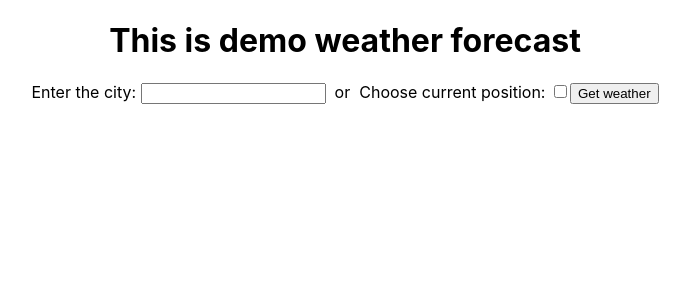
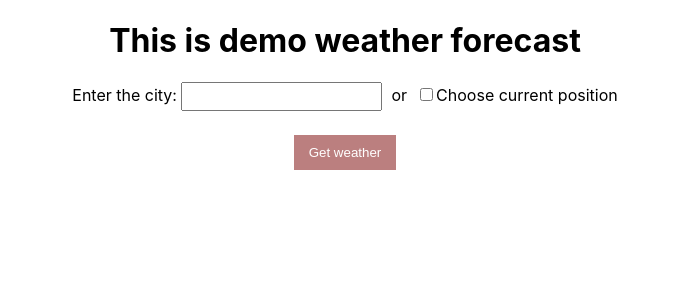
Before and after one commit to viet34tqc/weather-forecast, a React (Create React App) app: page / in a window 1280 px wide. Shown: the top 300 px of the page, without its empty margins (295-985 px from the left). Built offline with nearby package versions, Linux system fonts and the light colour scheme.

Commit message:
add style

```diff
--- a/src/components/ForecastResult.js
+++ b/src/components/ForecastResult.js
@@ -25,10 +25,8 @@ class ForecastResult extends Component {
             <option value="4">Next 4 day</option>
           </select>
           <div>
-            <label htmlFor="farenheit">F</label>
-            <input type="radio" name="temperature_type" id="farenheit" />
-            <label htmlFor="celcius">C</label>
-            <input type="radio" name="temperature_type" id="celcius" />
+            <span className="scale">°F</span>
+            <span className="scale active">°C</span>
           </div>
         </form>
         <div className="info__content">
--- a/src/components/Location.js
+++ b/src/components/Location.js
@@ -5,10 +5,10 @@ export class Location extends Component {
     return (
       <form onSubmit={this.props.getWeather}>
         <label htmlFor="city">Enter the city: </label>
-        <input type="text" name="city" id="city"  />
+        <input type="text" name="city" id="city" />
         &nbsp; or &nbsp;
-        <label htmlFor="current-postition">Choose current position: </label>
         <input type="checkbox" name="currentPosition" id="current-position" />
+        <label htmlFor="current-position">Choose current position</label>
         <button type="submit">Get weather</button>
       </form>
     );
--- a/src/components/WeatherForecast.js
+++ b/src/components/WeatherForecast.js
@@ -2,6 +2,7 @@ import React, { Component } from "react";
 import ReactDOM from "react-dom";
 import Location from "./Location.js";
 import ForecastResult from "./ForecastResult.js";
+import "./style.css";
 
 const appid = "8a548118fb12d8549d52d4d6887f9937";
 
@@ -46,7 +47,7 @@ export class WeatherForecast extends Component {
     const response = await api_call.json();
     if (response) {
       this.todayData = {
-        temperature: Math.round( response.main.temp ),
+        temperature: Math.round(response.main.temp),
         city: response.name,
         humidity: response.main.humidity,
         description: response.weather[0].description,
@@ -62,7 +63,7 @@ export class WeatherForecast extends Component {
     if (response) {
       const wantedDay = response.list.slice(-1)[0];
       const wantedDayData = {
-        temperature: Math.round( wantedDay.temp.day ),
+        temperature: Math.round(wantedDay.temp.day),
         city: response.city.name,
         humidity: wantedDay.humidity,
         description: wantedDay.weather[0].description,
--- /dev/null
+++ b/src/components/style.css
@@ -0,0 +1,60 @@
+.App {
+  max-width: 600px;
+  margin: 0 auto;
+}
+
+input[name="city"] {
+  padding: 5px 10px;
+}
+
+button[type="submit"] {
+  padding: 10px 15px;
+  border: none;
+  background: rgb(187, 127, 127);
+  color: #fff;
+  display: table;
+  margin: 24px auto 0;
+}
+
+.info__header {
+  background: #3da4ab;
+  display: flex;
+  align-items: center;
+  justify-content: space-between;
+  padding: 10px;
+  color: #fff;
+}
+
+.info__header select {
+  padding: 10px;
+}
+
+.weather-info {
+  margin-top: 30px;
+  box-shadow: 0px 0px 15px 0px rgba(0, 0, 0, 0.15);
+}
+
+.scale {
+  cursor: pointer;
+}
+
+.scale + .scale {
+  margin-left: 10px;
+}
+
+.scale.active {
+  color: rgb(214, 214, 64);
+}
+
+.info__content {
+  padding: 20px;
+}
+
+.info__content > div + div {
+  margin-top: 5px;
+}
+
+.weather__city,
+.weather__temp {
+  font-size: 32px;
+}
```
